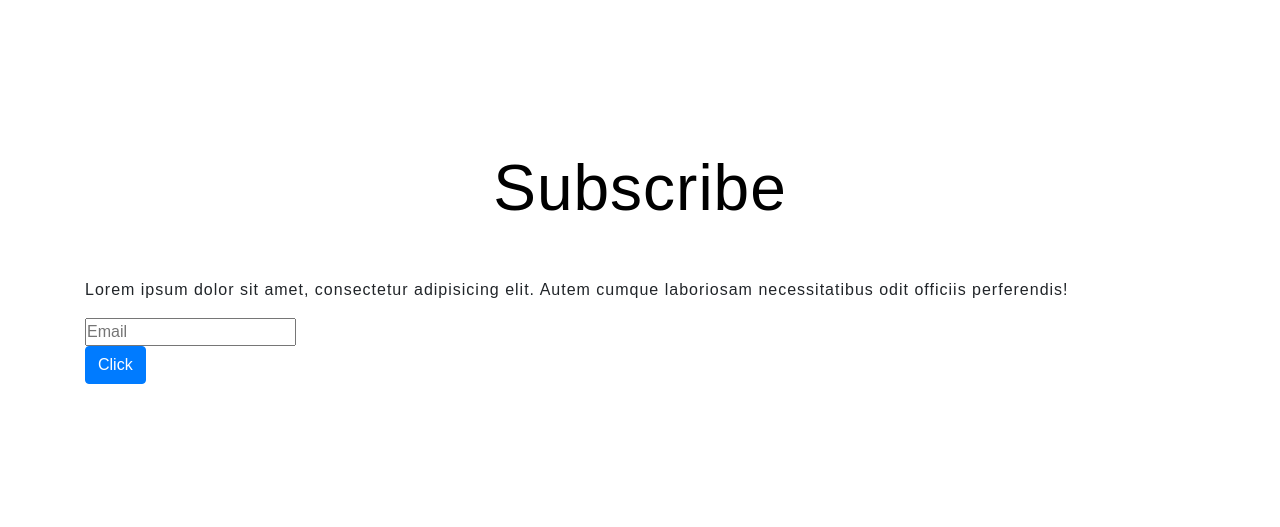
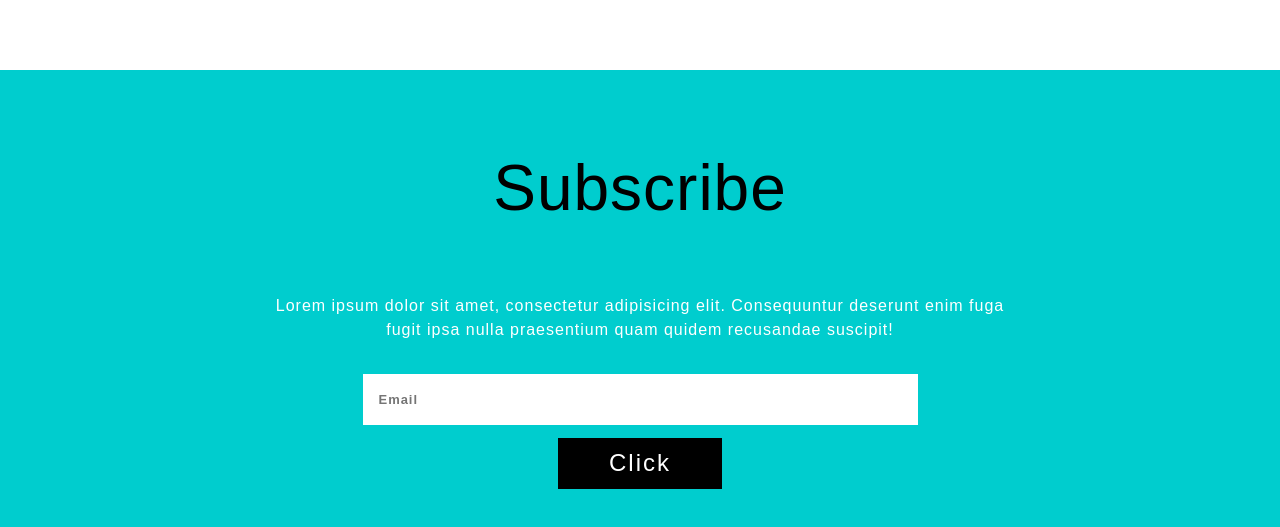
Before and after one commit to nhatnv6767/housing, a website built with Parcel: page index.html in a window 1280 px wide. Shown: the part 2673-3200 px from the top of the page. Before the commit the page ends 3137 px from the top, so only its background shows below. Built offline with nearby package versions, Linux system fonts and the light colour scheme; files whose address does not match are found by name.

Commit message:
subscribe css

```diff
--- a/css/index.css
+++ b/css/index.css
@@ -508,3 +508,62 @@ button.close {
   border-bottom: 1px solid;
   margin-bottom: 0.8rem;
 }
+
+
+/*SUBSCRIBE*/
+.subscribe {
+  background: #00cdce;
+}
+
+.subscribe__content {
+  text-align: center;
+  margin-bottom: 1rem;
+}
+
+.subscribe__content p {
+  font-size: 1rem;
+  color: #ffffff;
+  padding: 1rem 11rem;
+}
+
+.subcribe__form {
+  width: 50%;
+  text-align: center;
+  margin: 0 auto;
+}
+
+.subcribe__form input[type="email"] {
+  width: 100%;
+  padding: 1rem;
+  border: none;
+  font-size: 0.81rem;
+  color: #000000;
+  font-weight: 600;
+  outline: none;
+  letter-spacing: 1px;
+}
+
+.click-button {
+  text-align: center;
+}
+
+.click-button button.btn {
+  margin: 0.8rem 0 0;
+  font-size: 1.5rem;
+  letter-spacing: 2px;
+  border-radius: 0;
+  color: #fff;
+  padding: 0.4rem 3.1rem;
+  border: 1px solid #000;
+  outline: none;
+  background-color: #000;
+  transition: all .5s;
+  text-decoration: none;
+}
+
+
+.click-button button.btn:hover {
+  color: #000;
+  background-color: #dfdfdf;
+  outline: none;
+}
--- a/index.html
+++ b/index.html
@@ -362,8 +362,8 @@
     <div class="subscribe__container">
       <div class="subscribe__content">
         <h3 class="title_format">Subscribe</h3>
-        <p>Lorem ipsum dolor sit amet, consectetur adipisicing elit. Autem cumque laboriosam necessitatibus odit
-          officiis perferendis!</p>
+        <p>Lorem ipsum dolor sit amet, consectetur adipisicing elit. Consequuntur deserunt enim fuga fugit ipsa nulla
+          praesentium quam quidem recusandae suscipit!</p>
       </div>
 
       <div class="subcribe__form">
```
